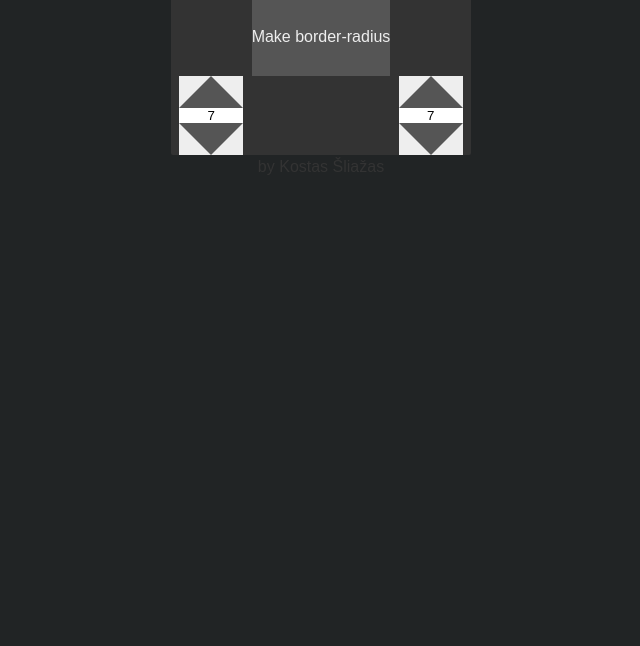
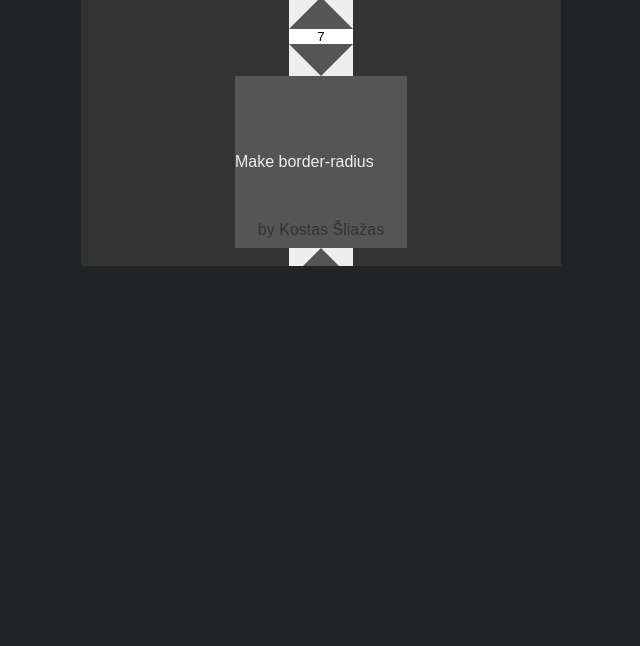
Before and after one commit to KostasSliazas/border-radius, a plain HTML site: page index.html in a window 1280 px wide. Shown: the part 154-800 px from the top of the page, without its empty margins (319-959 px from the left). Drawn offline with Linux system fonts and the light colour scheme.

Commit message:
Add files via upload

```diff
--- a/css/style.css
+++ b/css/style.css
@@ -8,7 +8,6 @@ body {
     font: 16px/1.5em Arial, Geneva, Tahoma, sans-serif;
     margin: 0;
     position: relative;
-    overflow-y: hidden;
     background: #212425;
 }
 
@@ -58,20 +57,6 @@ h5 {
 .wrap {
     overflow-x: hidden;
     padding: 24px;
-}
-
-.opac {
-    animation: 1s opaci ease;
-}
-
-@keyframes opaci {
-    0% {
-        opacity: 0;
-    }
-
-    100% {
-        opacity: 1;
-    }
 }
 
 @font-face {
@@ -147,8 +132,8 @@ h5 {
     white-space: nowrap;
     overflow: hidden;
     text-overflow: ellipsis;
-    max-width: 172px;
-    max-height: 172px;
+    max-width: max-content;
+    min-height: 102px;
     display: flex;
     height: 100%;
     width: 100%;
@@ -159,9 +144,8 @@ h5 {
 #bordersRadius {
     margin: 0 auto;
     text-align: center;
-    max-width: 300px;
+    max-width: 480px;
     max-height: 300px;
-    /*! background: cadetblue; */
 }
 
 div {
@@ -181,25 +165,27 @@ div[name="borders"] {
     -ms-user-select: all;
     user-select: all;
 }
+
 footer {
     text-align: center;
 }
+
 .container div {
     margin: auto;
-    /*! flex: 1; */
-    /*! display: flex; */
+}
+
+.container div {
 }
 
 .container {
     display: grid;
-    grid-template-columns: 1fr 1fr 1fr;
-    grid-template-rows: 1fr 1fr 1fr;
     grid-auto-rows: 1fr;
-    grid-auto-flow: row;
+    grid-template-columns: 64px 1fr 64px;
+    grid-template-rows: 83px 1fr 83px;
     grid-template-areas:
-        "g1 g2 g3"
-        "g4 g5 g6"
-        "g7 g8 g9";
+    "g1 g2 g3"
+    "g4 g4 g4"
+    "g7 g8 g9";
     width: 100%;
     height: 100%;
     margin: 0 auto;
@@ -222,17 +208,9 @@ footer {
 
 .g4 {
     grid-area: g4;
-}
-
-.g5 {
-    grid-area: g5;
     display: block;
     height: 100%;
     width: 100%;
-}
-
-.g6 {
-    grid-area: g6;
 }
 
 .g7 {
--- a/js/script.js
+++ b/js/script.js
@@ -32,7 +32,6 @@
     }
     borders()
   }
-
   function borders () {
     const bo = document.getElementById('borders')
     const ge = document.getElementsByClassName('arows')
@@ -50,16 +49,4 @@
   document.getElementById('borders').addEventListener('click', function (e) {
     document.execCommand('copy')
   })
-
-  window.addEventListener('DOMContentLoaded', (event) => {
-    const main = document.getElementsByClassName('wrap')[0]
-
-    window.onload = function () {
-      addFadeInClass(main)
-    }
-
-    function addFadeInClass (element) {
-      element.classList.toggle('opac')
-    };
-  })
 }())
```
Also changed, not shown: css/style.min.css, js/script.min.js.
